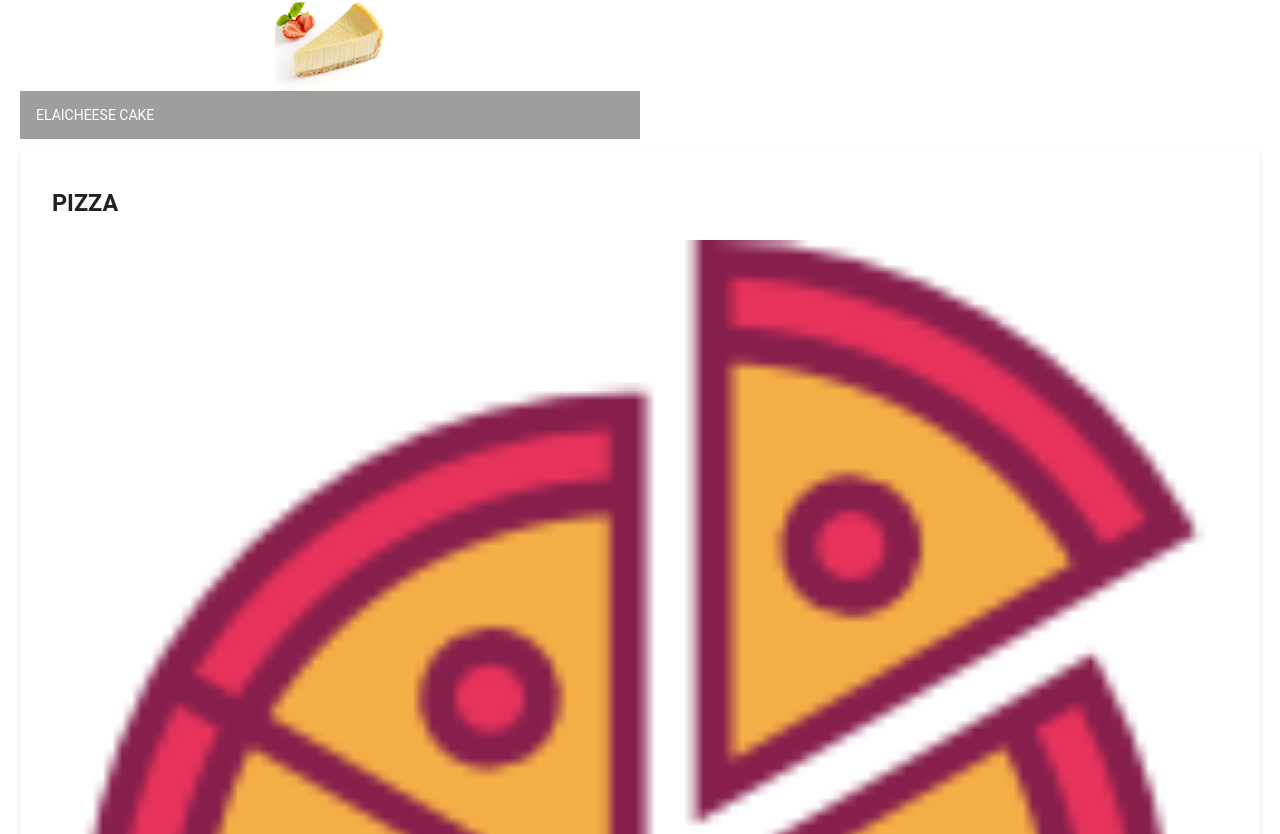
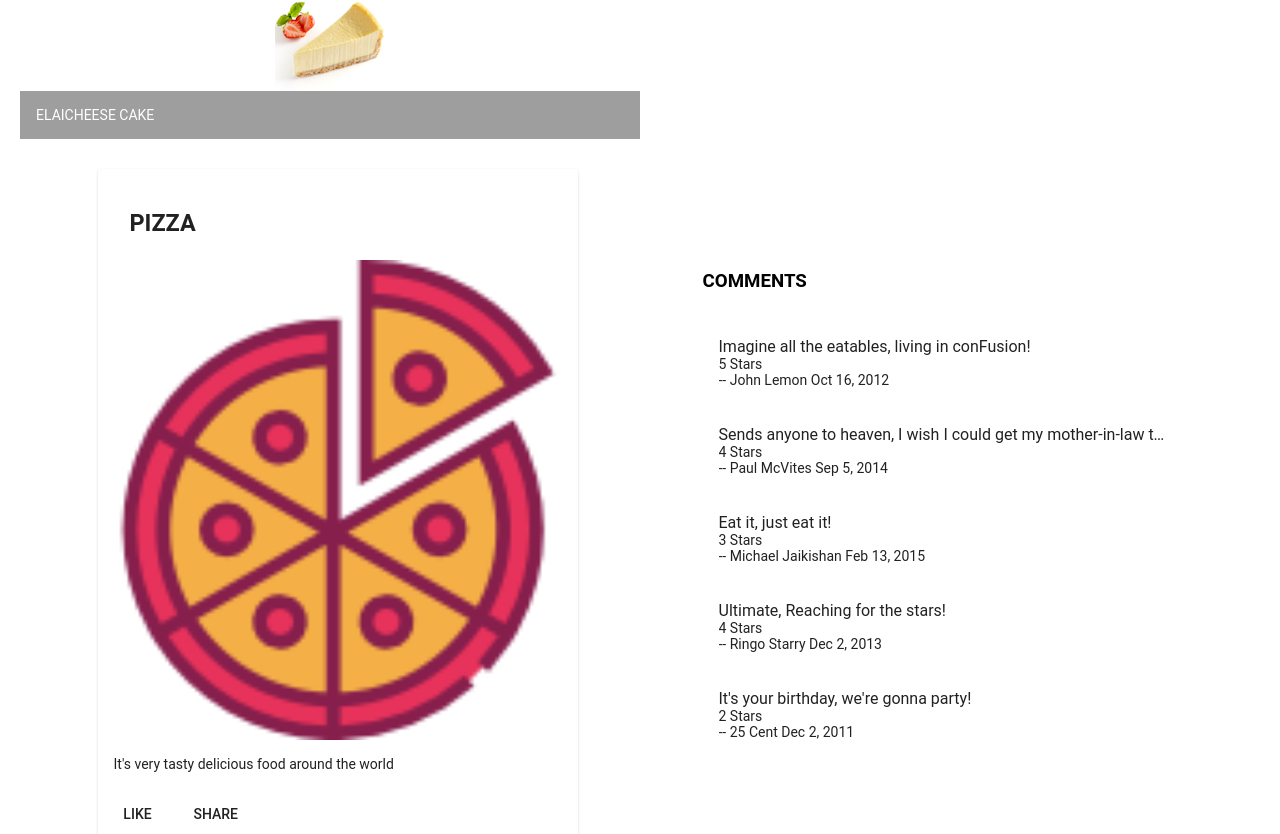
Before and after one commit to Solonious/ng-courera-course, an Angular app: page / in a window 1280 px wide. Shown: the part 626-1460 px from the top of the page. Built offline with nearby package versions, Linux system fonts and the light colour scheme.

Commit message:
added dish detail component

```diff
--- a/src/app/app.module.ts
+++ b/src/app/app.module.ts
@@ -8,11 +8,13 @@
 
 import { AppComponent } from './app.component';
 import { MenuComponent } from './menu/menu.component';
+import { DishdetailComponent } from './dishdetail/dishdetail.component';
 
 @NgModule({
   declarations: [
     AppComponent,
-    MenuComponent
+    MenuComponent,
+    DishdetailComponent
   ],
   imports: [
     BrowserModule,
--- /dev/null
+++ b/src/app/dishdetail/dishdetail.component.html
@@ -0,0 +1,42 @@
+<div class="container"
+     fxLayout="row"
+     fxLayout.sm="column"
+     fxLayout.xs="column"
+     fxLayoutAlign.gt-md="space-around center"
+     fxLayoutGap="10px"
+     fxLayoutGap.xs="0">
+
+  <div fxFlex="40">
+    <div fxFlex *ngIf="selectedDish">
+      <mat-card>
+        <mat-card-header>
+          <mat-card-title>
+            <h3>{{selectedDish.name | uppercase}}</h3>
+          </mat-card-title>
+        </mat-card-header>
+        <img mat-card-image src={{selectedDish.image}} alt={{selectedDish.name}}>
+        <mat-card-content>
+          <p>{{selectedDish.description}}
+          </p>
+        </mat-card-content>
+        <mat-card-actions>
+          <button mat-button>LIKE</button>
+          <button mat-button>SHARE</button>
+        </mat-card-actions>
+      </mat-card>
+    </div>
+  </div>
+
+  <div fxFlex="40">
+    <div *ngIf="selectedDish.comments">
+      <h3>{{'Comments' | uppercase}}</h3>
+          <mat-list>
+            <mat-list-item *ngFor="let comment of selectedDish.comments">
+              <p mat-line>{{comment.comment}}</p>
+              <p mat-line>{{comment.rating}} Stars</p>
+              <p mat-line> --  {{comment.author}} {{comment.date | date}}</p>
+            </mat-list-item>
+          </mat-list>
+    </div>
+  </div>
+</div>
--- /dev/null
+++ b/src/app/dishdetail/dishdetail.component.ts
@@ -0,0 +1,20 @@
+import { Component, OnInit } from '@angular/core';
+
+import { Dish } from "../shared/dish";
+import { DISHES } from "../shared/dishes-data";
+
+@Component({
+  selector: 'app-dishdetail',
+  templateUrl: './dishdetail.component.html',
+  styleUrls: ['./dishdetail.component.scss']
+})
+export class DishdetailComponent implements OnInit {
+
+  selectedDish = DISHES[0];
+
+  constructor() { }
+
+  ngOnInit() {
+  }
+
+}
--- a/src/app/menu/menu.component.html
+++ b/src/app/menu/menu.component.html
@@ -17,25 +17,6 @@
       </mat-grid-tile>
     </mat-grid-list>
   </div>
-
-  <div fxFlex *ngIf="selectedDish">
-    <mat-card>
-      <mat-card-header>
-        <mat-card-title>
-          <h3>{{selectedDish.name | uppercase}}</h3>
-        </mat-card-title>
-      </mat-card-header>
-      <img mat-card-image src={{selectedDish.image}} alt={{selectedDish.name}}>
-      <mat-card-content>
-        <p>{{selectedDish.description}}
-        </p>
-      </mat-card-content>
-      <mat-card-actions>
-        <button mat-button>LIKE</button>
-        <button mat-button>SHARE</button>
-      </mat-card-actions>
-    </mat-card>
-  </div>
-
+  <app-dishdetail></app-dishdetail>
 
 </div>
--- a/src/app/menu/menu.component.ts
+++ b/src/app/menu/menu.component.ts
@@ -2,45 +2,7 @@
 
 import { Dish } from '../shared/dish';
 
-const DISHES: Dish[] = [
-  {
-    name: 'Pizza',
-    image: '/assets/images/pizza.png',
-    category: 'Snack',
-    label: 'Papperoni',
-    price: '10.55',
-    description: 'It\'s very tasty delicious food around the world'
-  }, {
-    name: 'Uthappizza',
-    image: '/assets/images/uthappizza.png',
-    category: 'mains',
-    label: 'Hot',
-    price: '4.99',
-    // tslint:disable-next-line:max-line-length
-    description: 'A unique combination of Indian Uthappam (pancake) and Italian pizza, topped with Cerignola olives, ripe vine cherry tomatoes, Vidalia onion, Guntur chillies and Buffalo Paneer.'
-  }, {
-    name: 'Zucchipakoda',
-    image: '/assets/images/zucchipakoda.png',
-    category: 'appetizer',
-    label: '',
-    price: '1.99',
-    description: 'Deep fried Zucchini coated with mildly spiced Chickpea flour batter accompanied with a sweet-tangy tamarind sauce'
-  }, {
-    name: 'Vadonut',
-    image: '/assets/images/vadonut.png',
-    category: 'appetizer',
-    label: 'New',
-    price: '1.99',
-    description: 'A quintessential ConFusion experience, is it a vada or is it a donut?'
-  }, {
-    name: 'ElaiCheese Cake',
-    image: '/assets/images/elaicheesecake.png',
-    category: 'dessert',
-    label: '',
-    price: '2.99',
-    description: 'A delectable, semi-sweet New York Style Cheese Cake, with Graham cracker crust and spiced with Indian cardamoms'
-  }];
-
+import { DISHES } from "../shared/dishes-data";
 
 @Component({
   selector: 'app-menu',
--- /dev/null
+++ b/src/app/shared/dishes-data.ts
@@ -0,0 +1,71 @@
+import { Dish } from "./dish";
+
+export const DISHES = [
+  {
+    name: 'Pizza',
+    image: '/assets/images/pizza.png',
+    category: 'Snack',
+    label: 'Papperoni',
+    price: '10.55',
+    description: 'It\'s very tasty delicious food around the world',
+    comments: [
+      {
+        rating: 5,
+        comment: 'Imagine all the eatables, living in conFusion!',
+        author: 'John Lemon',
+        date: '2012-10-16T17:57:28.556094Z'
+      },
+      {
+        rating: 4,
+        comment: 'Sends anyone to heaven, I wish I could get my mother-in-law to eat it!',
+        author: 'Paul McVites',
+        date: '2014-09-05T17:57:28.556094Z'
+      },
+      {
+        rating: 3,
+        comment: 'Eat it, just eat it!',
+        author: 'Michael Jaikishan',
+        date: '2015-02-13T17:57:28.556094Z'
+      },
+      {
+        rating: 4,
+        comment: 'Ultimate, Reaching for the stars!',
+        author: 'Ringo Starry',
+        date: '2013-12-02T17:57:28.556094Z'
+      },
+      {
+        rating: 2,
+        comment: 'It\'s your birthday, we\'re gonna party!',
+        author: '25 Cent',
+        date: '2011-12-02T17:57:28.556094Z'
+      }]
+  }, {
+  name: 'Uthappizza',
+  image: '/assets/images/uthappizza.png',
+  category: 'mains',
+  label: 'Hot',
+  price: '4.99',
+  // tslint:disable-next-line:max-line-length
+  description: 'A unique combination of Indian Uthappam (pancake) and Italian pizza, topped with Cerignola olives, ripe vine cherry tomatoes, Vidalia onion, Guntur chillies and Buffalo Paneer.'
+}, {
+  name: 'Zucchipakoda',
+  image: '/assets/images/zucchipakoda.png',
+  category: 'appetizer',
+  label: '',
+  price: '1.99',
+  description: 'Deep fried Zucchini coated with mildly spiced Chickpea flour batter accompanied with a sweet-tangy tamarind sauce'
+}, {
+  name: 'Vadonut',
+  image: '/assets/images/vadonut.png',
+  category: 'appetizer',
+  label: 'New',
+  price: '1.99',
+  description: 'A quintessential ConFusion experience, is it a vada or is it a donut?'
+}, {
+  name: 'ElaiCheese Cake',
+  image: '/assets/images/elaicheesecake.png',
+  category: 'dessert',
+  label: '',
+  price: '2.99',
+  description: 'A delectable, semi-sweet New York Style Cheese Cake, with Graham cracker crust and spiced with Indian cardamoms'
+}];
```
Also changed, not shown: src/app/dishdetail/dishdetail.component.scss (added), 1 other file (tests, documents, lock files or other folders).
